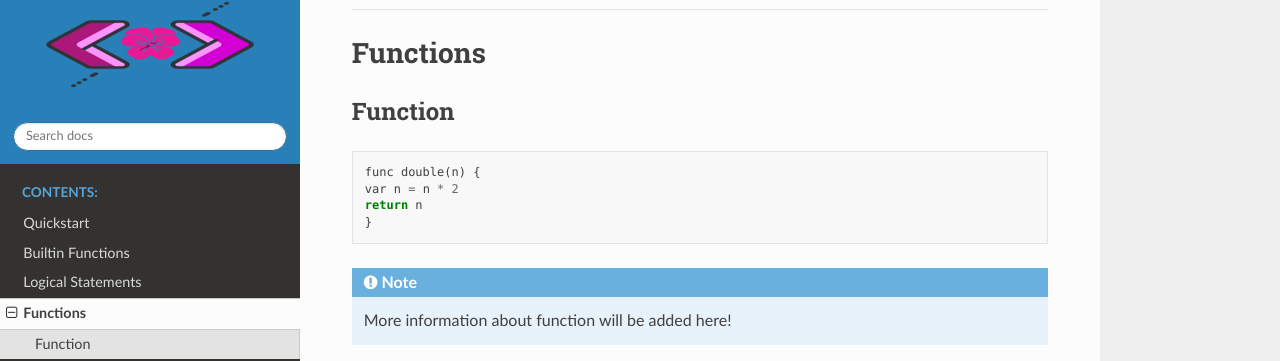
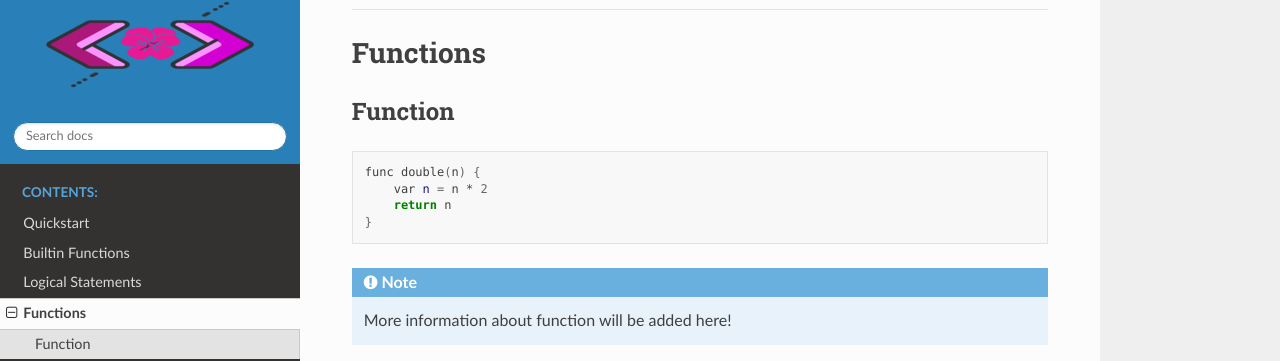
Before and after one commit to andrefpoliveira/Pansy, a Sphinx documentation site: the page built from docs/features/functions.rst, in a window 1280 px wide. Shown: the part 65-426 px from the top of the page. Built offline with Sphinx 7.4.7 and the Read the Docs theme 2.0.0, drawn with Linux system fonts in a browser that asks for light colours.

Commit message:
Trying to fix build

```diff
--- a/docs/features/functions.rst
+++ b/docs/features/functions.rst
@@ -4,11 +4,11 @@ Functions
 Function
 =========
 
-.. code-block::
+.. code-block:: bash
 
     func double(n) {
-    var n = n * 2
-    return n
+        var n = n * 2
+        return n
     }
 
 .. note::
```
